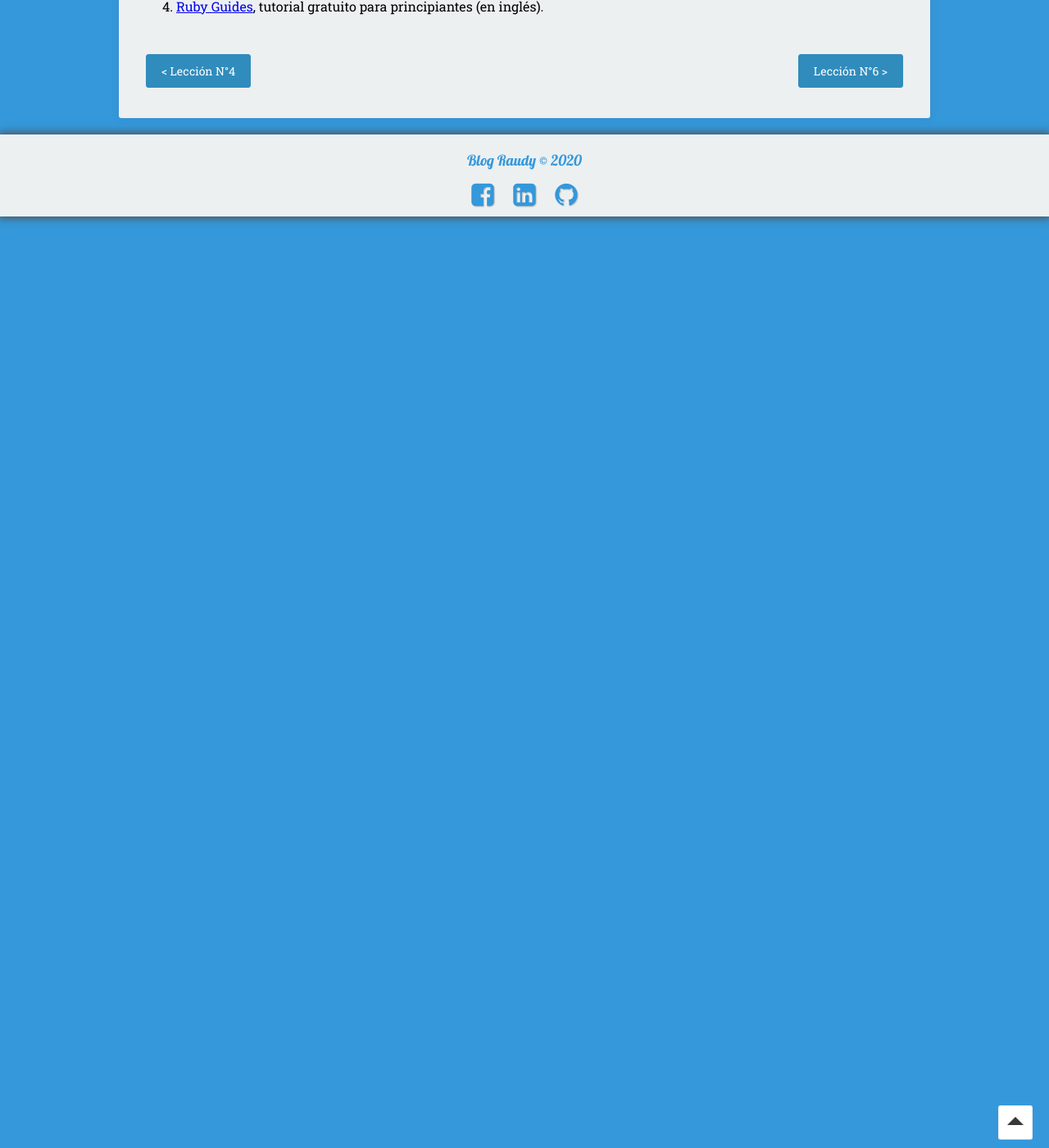
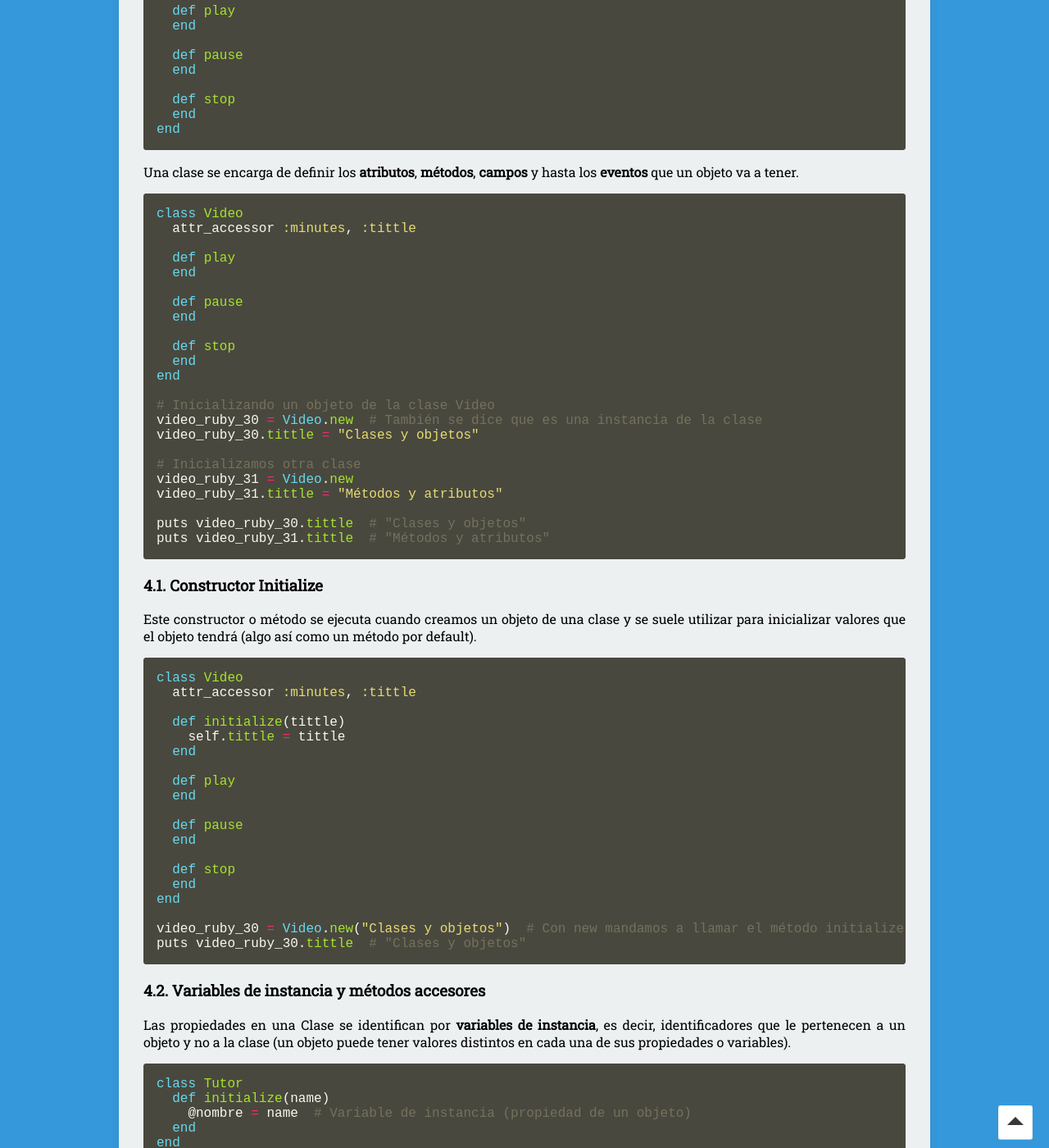
Before and after one commit to nisoto/Blog-anterior-2.0, a Jekyll site: the page built from _posts/2020-04-13-rails-v-ruby-avanzado.md, in a window 1280 px wide and 1400 px high, scrolled down 5170 px. Shown: the whole window at 82% size. Built offline with Jekyll 4.4.1, drawn with Linux system fonts in a browser that asks for light colours; nearby versions of some CDN libraries; some of the changed text lies outside the part shown.

Commit message:
Update 2020-04-13-rails-v-ruby-avanzado.md

````diff
--- a/_posts/2020-04-13-rails-v-ruby-avanzado.md
+++ b/_posts/2020-04-13-rails-v-ruby-avanzado.md
@@ -263,7 +263,204 @@ hola(edad:27,nombre:"Nicolas",color:"Azul",animal:"Perro")  # ERROR
 
 ## 4. Clases
 
-Pendiente.
+No olvidemos que en Ruby **todo es un objeto**, ya que es un lenguaje de programación totalmente **orientado a objetos** (POO por sus siglas en inglés). El comportamiento de los objetos es definido por una **clase**.
+
+``` rb
+class Video  # La primera letra debe ser mayúscula
+  # Atributos
+  attr_accessor :minutes, :tittle
+
+  # Métodos
+  def play
+  end
+
+  def pause
+  end
+
+  def stop
+  end
+end
+```
+
+Una clase se encarga de definir los **atributos**, **métodos**, **campos** y hasta los **eventos** que un objeto va a tener.
+
+``` rb
+class Video
+  attr_accessor :minutes, :tittle
+
+  def play
+  end
+
+  def pause
+  end
+
+  def stop
+  end
+end
+
+# Inicializando un objeto de la clase Video
+video_ruby_30 = Video.new  # También se dice que es una instancia de la clase
+video_ruby_30.tittle = "Clases y objetos"
+
+# Inicializamos otra clase
+video_ruby_31 = Video.new
+video_ruby_31.tittle = "Métodos y atributos"
+
+puts video_ruby_30.tittle  # "Clases y objetos"
+puts video_ruby_31.tittle  # "Métodos y atributos"
+```
+
+### 4.1. Constructor Initialize
+
+Este constructor o método se ejecuta cuando creamos un objeto de una clase y se suele utilizar para inicializar valores que el objeto tendrá (algo así como un método por default).
+
+``` rb
+class Video
+  attr_accessor :minutes, :tittle
+
+  def initialize(tittle)
+    self.tittle = tittle
+  end
+
+  def play
+  end
+
+  def pause
+  end
+
+  def stop
+  end
+end
+
+video_ruby_30 = Video.new("Clases y objetos")  # Con new mandamos a llamar el método initialize
+puts video_ruby_30.tittle  # "Clases y objetos"
+```
+
+### 4.2. Variables de instancia y métodos accesores
+
+Las propiedades en una Clase se identifican por **variables de instancia**, es decir, identificadores que le pertenecen a un objeto y no a la clase (un objeto puede tener valores distintos en cada una de sus propiedades o variables).
+
+``` rb
+class Tutor
+  def initialize(name)
+    @nombre = name  # Variable de instancia (propiedad de un objeto)
+  end
+end
+
+nicolas = Tutor.new("Nicolas")
+franco = Tutor.new("Franco")
+# Tenemos dos objetos que son instancia de la misma clase,
+# Cada uno con un valor distinto para la propiedad @nombre
+
+puts nicolas.nombre  # ERROR
+puts franco.nombre  # ERROR
+```
+
+El error al tratar de imprimir por pantalla los nombres de los objetos creados radica en que las variables de instancia **no pueden ser modificadas u observadas desde fuera del objeto**, es decir, no podemos leerlas o acceder a su valor a menos que sea desde dentro del objeto (dentro de la descripción de la clase).
+
+``` rb
+class Tutor
+  def initialize(name)
+    @nombre = name
+    puts @nombre
+  end
+end
+
+nicolas = Tutor.new("Nicolas")
+franco = Tutor.new("Franco")
+# Nicolas
+# Franco
+```
+
+La ventaja de estas variables es que podemos acceder a ellas desde cualquier parte del objeto, no importando si la declaramos dentro de un método y luego la leemos en otro.
+
+``` rb
+class Tutor
+  def initialize(name)
+    @nombre = name
+  end
+
+  def say_my_name
+    puts @nombre
+  end
+end
+
+nicolas = Tutor.new("Nicolas")
+franco = Tutor.new("Franco")
+
+nicolas.say_my_name  # "Nicolas"
+franco.say_my_name  # "Franco"
+```
+
+Seguramente te estarás preguntando como podríamos entonces modificar y/o leer la(s) propiedad(es) de un objeto si las variables de instancia no lo permiten. Los **métodos accesores** solucionan este inconveniente ya que definen como podemos cambiar, asignar o modificar una propiedad y al mismo tiempo como leerla desde el objeto.
+
+``` rb
+class Tutor
+  def initialize(name)
+    @nombre = name
+  end
+
+  # Obtener una propiedad
+  def get_nombre
+    @nombre
+  end
+
+  # Asignar o modificar una propiedad
+  def set_nombre(nombre)
+    @nombre = nombre
+  end
+end
+
+nicolas = Tutor.new("Nicolas")
+franco = Tutor.new("Franco")
+
+puts nicolas.get_nombre  # "Nicolas"
+
+nicolas.set_nombre("Alex")
+puts nicolas.get_nombre  # "Alex"
+```
+
+Los métodos accesores `getter` y `setter` también se pueden escribir de la siguiente manera:
+
+``` rb
+class Tutor
+  def initialize(name)
+    @nombre = name
+  end
+
+  def nombre  # Mismo nombre de la propiedad
+    @nombre
+  end
+
+  def nombre=(nombre)  # Mismo nombre de la propiedad y el operador =
+    @nombre = nombre
+  end
+end
+
+nicolas = Tutor.new("Nicolas")
+franco = Tutor.new("Franco")
+
+# Método get
+puts nicolas.nombre  # "Nicolas"
+
+# Método set
+nicolas.nombre = "Alex"
+puts nicolas.nombre  # "Alex"
+```
+
+Ruby posee algunos métodos que nos permitirán de cierta manera **ahorrar** líneas de código:
+
+``` rb
+class Tutor
+  attr_accessor :nombre  # Define los métodos get y set
+  attr_reader :nombre  # Solo define el método get
+  attr_writer :nombre  # Solo define el método set
+end
+```
+
+## 5. Herencia
+
+Hola amigos.
 
 ## X. Bibliografía
 
````
